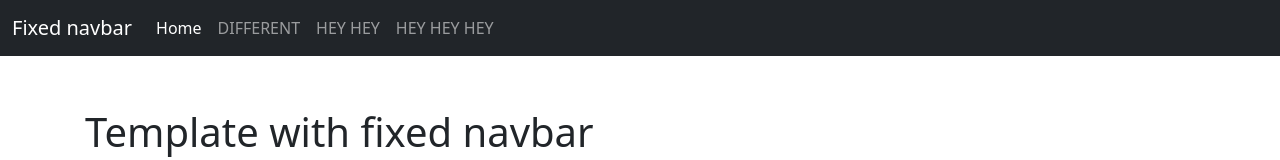
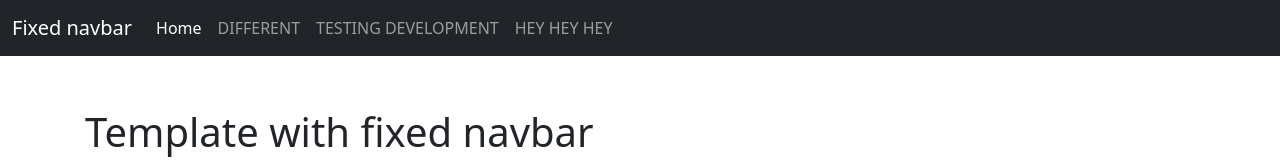
Before and after one commit to RoRodg/PracticeProject, a plain HTML site: page index.html in a window 1280 px wide. Shown: the top 160 px of the page. Drawn offline with nearby package versions, Linux system fonts and the light colour scheme.

Commit message:
Changed second button
Changed button to testing development

```diff
--- a/index.html
+++ b/index.html
@@ -37,7 +37,7 @@
                     <a class="nav-link" href="#">DIFFERENT</a>
                 </li>
                 <li class="nav-item">
-                    <a class="nav-link" href="#">HEY HEY</a>
+                    <a class="nav-link" href="#">TESTING DEVELOPMENT</a>
                 </li>
                 <li class="nav-item">
                     <a class="nav-link" href="#">HEY HEY HEY</a>
```
